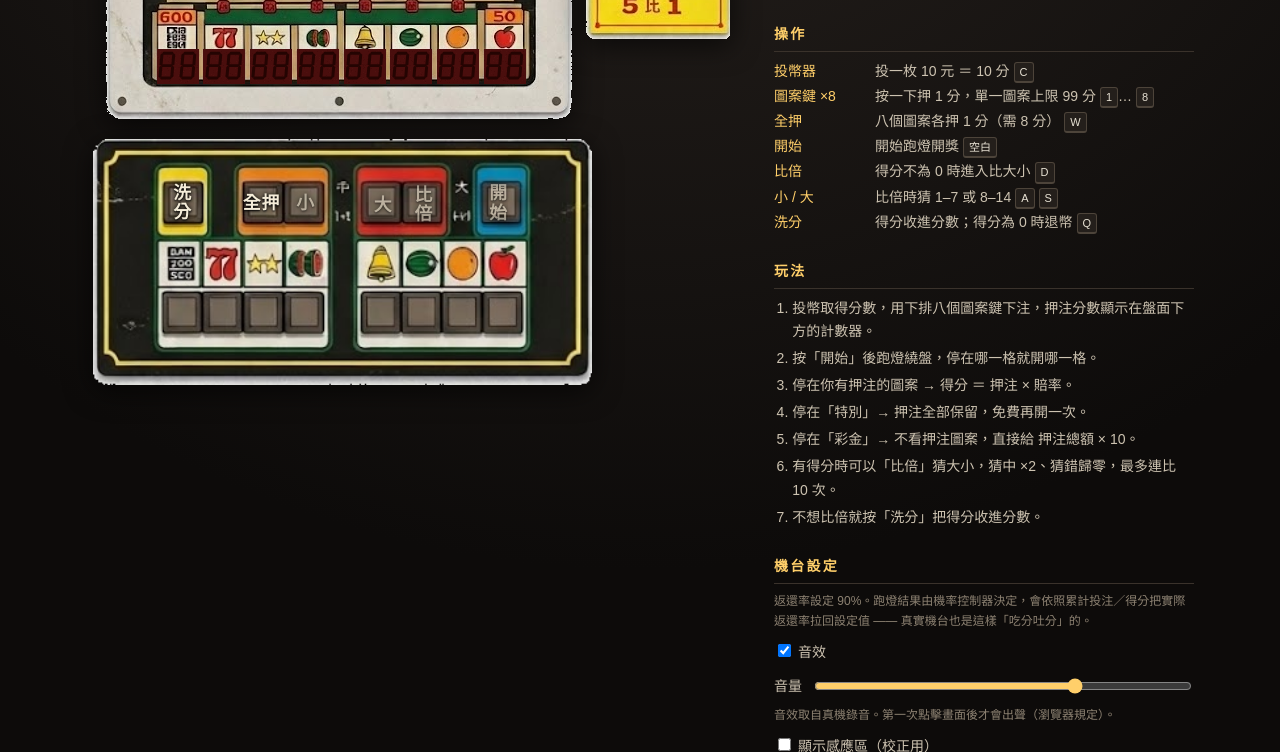
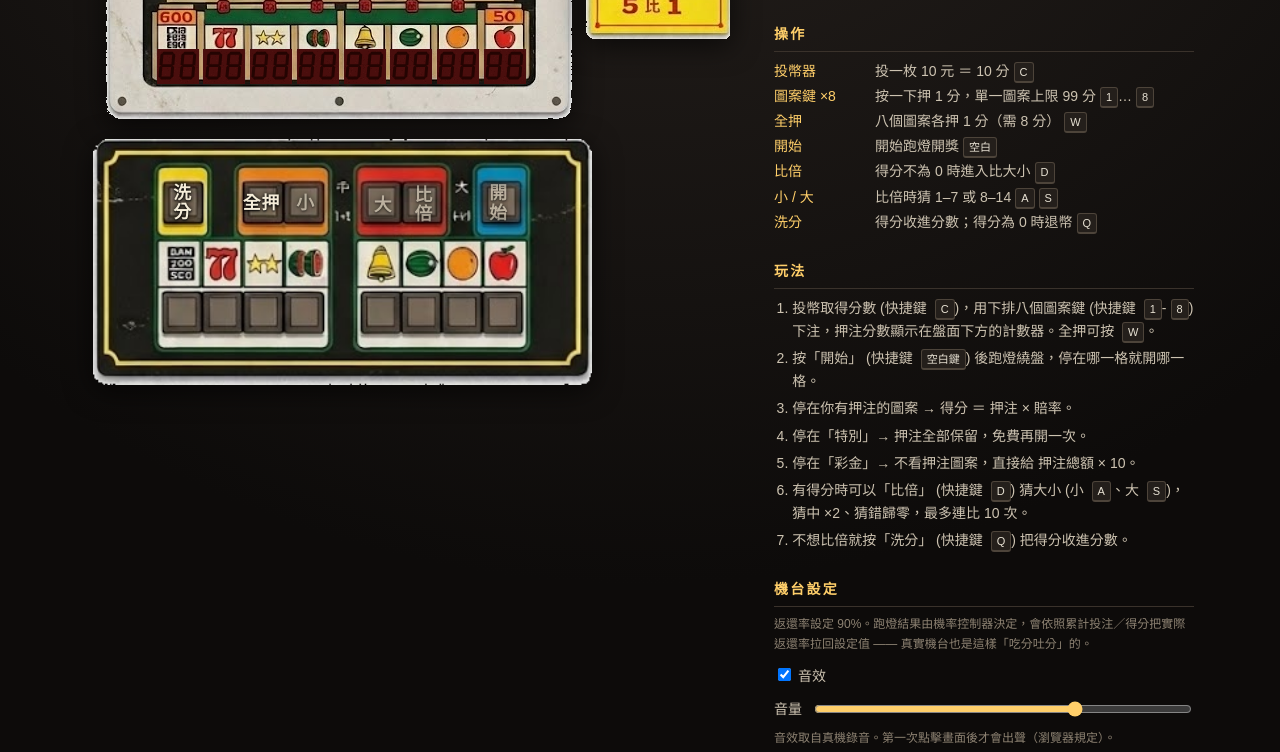
Before and after one commit to pondahai/mario-slot, a plain HTML site: page index.html in a window 1280 px wide. Shown: the part 462-1214 px from the top of the page. Drawn offline with Linux system fonts and the light colour scheme.

Commit message:
docs: add shortcut key explanations to gameplay rules

```diff
--- a/index.html
+++ b/index.html
@@ -80,13 +80,13 @@
         <section>
             <h2>玩法</h2>
             <ol class="rules">
-                <li>投幣取得分數，用下排八個圖案鍵下注，押注分數顯示在盤面下方的計數器。</li>
-                <li>按「開始」後跑燈繞盤，停在哪一格就開哪一格。</li>
+                <li>投幣取得分數 (快捷鍵 <kbd>C</kbd>)，用下排八個圖案鍵 (快捷鍵 <kbd>1</kbd>-<kbd>8</kbd>) 下注，押注分數顯示在盤面下方的計數器。全押可按 <kbd>W</kbd>。</li>
+                <li>按「開始」 (快捷鍵 <kbd>空白鍵</kbd>) 後跑燈繞盤，停在哪一格就開哪一格。</li>
                 <li>停在你有押注的圖案 → 得分 ＝ 押注 × 賠率。</li>
                 <li>停在「特別」→ 押注全部保留，免費再開一次。</li>
                 <li>停在「彩金」→ 不看押注圖案，直接給 押注總額 × 10。</li>
-                <li>有得分時可以「比倍」猜大小，猜中 ×2、猜錯歸零，最多連比 10 次。</li>
-                <li>不想比倍就按「洗分」把得分收進分數。</li>
+                <li>有得分時可以「比倍」 (快捷鍵 <kbd>D</kbd>) 猜大小 (小 <kbd>A</kbd>、大 <kbd>S</kbd>)，猜中 ×2、猜錯歸零，最多連比 10 次。</li>
+                <li>不想比倍就按「洗分」 (快捷鍵 <kbd>Q</kbd>) 把得分收進分數。</li>
             </ol>
         </section>
 
```
